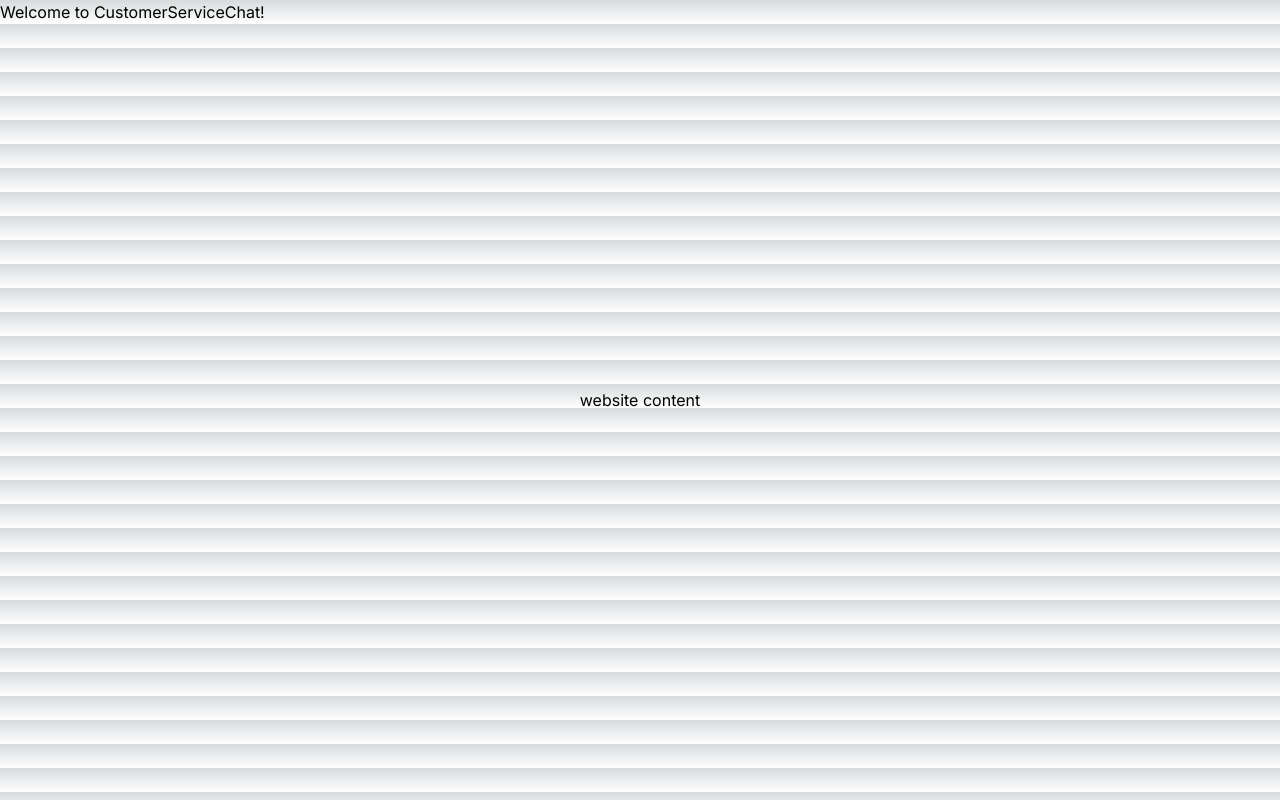
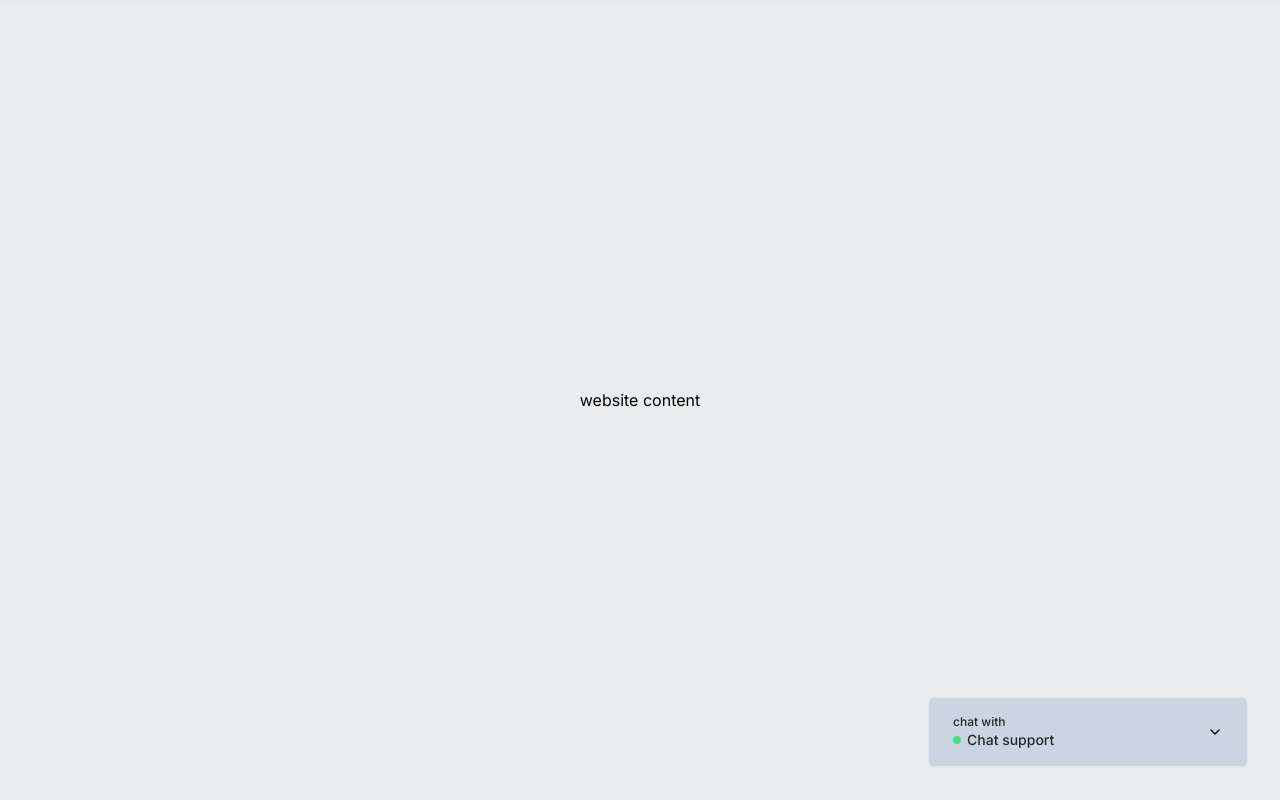
Before and after one commit to oniafk/chatbot-store, a Next.js app: page / in a window 1280 px wide. Built offline with nearby package versions, Linux system fonts and the light colour scheme.

Commit message:
created chat component, created chat header and chat input for customers

```diff
--- a/package.json
+++ b/package.json
@@ -16,10 +16,12 @@
     "next": "14.0.4",
     "react": "^18",
     "react-dom": "^18",
+    "react-textarea-autosize": "^8.5.3",
     "tailwind-merge": "^2.2.0",
     "tailwindcss-animate": "^1.0.7"
   },
   "devDependencies": {
+    "@tailwindcss/forms": "^0.5.7",
     "@types/node": "^20",
     "@types/react": "^18",
     "@types/react-dom": "^18",
--- /dev/null
+++ b/src/components/CustomerServiceChat/ChatHeader.tsx
@@ -0,0 +1,18 @@
+import { FC } from "react";
+
+const ChatHeader: FC = () => {
+  return (
+    <div className=" w-full flex-gap-3 justify-start items-center text-zinc-800">
+      <div className=" flex flex-col items-start text-sm">
+        <p className="text-xs no-underline">chat with</p>
+        <div className="flex gap-1.5 items-center">
+          <p className=" w-2 h-2 rounded-full bg-green-400" />
+
+          <p className="font-medium no-underline"> Chat support</p>
+        </div>
+      </div>
+    </div>
+  );
+};
+
+export default ChatHeader;
--- /dev/null
+++ b/src/components/CustomerServiceChat/ChatInput.tsx
@@ -0,0 +1,24 @@
+"use client";
+import { FC, HTMLAttributes } from "react";
+import { cn } from "../lib/utils";
+import TextareaAutosize from "react-textarea-autosize";
+
+interface ChatInputProps extends HTMLAttributes<HTMLDivElement> {}
+
+const ChatInput: FC<ChatInputProps> = ({ className, ...props }) => {
+  return (
+    <div {...props} className={cn(" border-t border-zinc-300", className)}>
+      <div className="relative  mt-4 flex-1 overflow-hidden rounded-lg border-none outline-none">
+        <TextareaAutosize
+          rows={2}
+          maxRows={4}
+          autoFocus
+          placeholder=" write your message..."
+          className="peer disabled:opacity-50 pr-14 resize-none block w-full border-0 bg-zinc-100 py-1.5 px-2 text-gray-900 focus:ring-0 text-sm sm:leading-6"
+        />
+      </div>
+    </div>
+  );
+};
+
+export default ChatInput;
--- a/src/components/CustomerServiceChat/CustomerServiceChat.tsx
+++ b/src/components/CustomerServiceChat/CustomerServiceChat.tsx
@@ -1,10 +1,36 @@
 import { FC } from "react";
+import {
+  Accordion,
+  AccordionItem,
+  AccordionTrigger,
+  AccordionContent,
+} from "../ui/accordion";
+import ChatHeader from "./ChatHeader";
+import ChatInput from "./ChatInput";
 
 const CustomerServiceChat: FC = () => {
   return (
-    <div>
-      <h1>Welcome to CustomerServiceChat!</h1>
-    </div>
+    <Accordion
+      type="single"
+      collapsible
+      className="relative bg-white z-40 shadow"
+    >
+      <AccordionItem value="item-1">
+        <div className="fixed right-8 w-80 bottom-8 bg-white border border-gray-200 rounded-md overflow-hidden ">
+          <div className="w-full h-full flex flex-col">
+            <AccordionTrigger className="px-6 border-b bg-slate-300 ">
+              <ChatHeader />
+            </AccordionTrigger>
+            <AccordionContent>
+              <div className="flex flex-col h-80">
+                messages
+                <ChatInput className="px-4 " />
+              </div>
+            </AccordionContent>
+          </div>
+        </div>
+      </AccordionItem>
+    </Accordion>
   );
 };
 
--- a/src/components/ui/accordion.tsx
+++ b/src/components/ui/accordion.tsx
@@ -28,13 +28,13 @@ const AccordionTrigger = React.forwardRef<
     <AccordionPrimitive.Trigger
       ref={ref}
       className={cn(
-        "flex flex-1 items-center justify-between py-4 font-medium transition-all hover:underline [&[data-state=open]>svg]:rotate-180",
+        "flex flex-1 items-center justify-between py-4 font-medium transition-all  [&[data-state=open]>svg]:rotate-180",
         className
       )}
       {...props}
     >
       {children}
-      <ChevronDown className="h-4 w-4 shrink-0 transition-transform duration-200" />
+      <ChevronDown className="h-4 w-4 shrink-0 transition-transform duration-200 text-black" />
     </AccordionPrimitive.Trigger>
   </AccordionPrimitive.Header>
 ));
--- a/tailwind.config.js
+++ b/tailwind.config.js
@@ -2,10 +2,10 @@
 module.exports = {
   darkMode: ["class"],
   content: [
-    './pages/**/*.{ts,tsx}',
-    './components/**/*.{ts,tsx}',
-    './app/**/*.{ts,tsx}',
-    './src/**/*.{ts,tsx}',
+    "./pages/**/*.{ts,tsx}",
+    "./components/**/*.{ts,tsx}",
+    "./app/**/*.{ts,tsx}",
+    "./src/**/*.{ts,tsx}",
   ],
   prefix: "",
   theme: {
@@ -33,5 +33,5 @@ module.exports = {
       },
     },
   },
-  plugins: [require("tailwindcss-animate")],
-}
+  plugins: [require("tailwindcss-animate"), require("@tailwindcss/forms")],
+};
```
Also changed, not shown: components.json, 1 other file (tests, documents, lock files or other folders).
